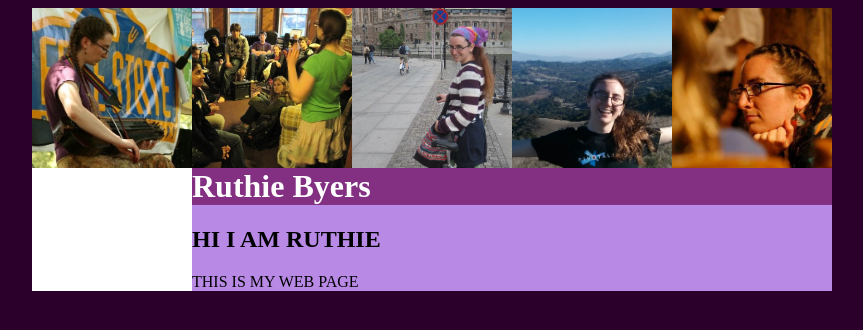
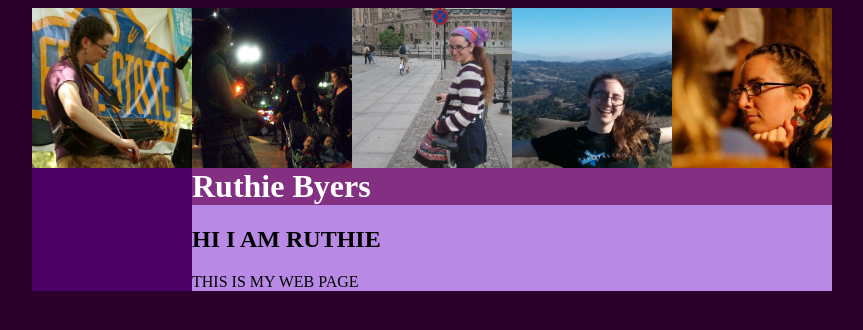
Before and after one commit to ruthie/ruthie.github.io, a Jekyll site: the page built from index.md, in a window 1280 px wide. Shown: the top 330 px of the page, without its empty margins (208-1071 px from the left). Built offline with Jekyll 4.4.1, drawn with Linux system fonts in a browser that asks for light colours.

Commit message:
Change picture and sidebar color
futz futz futz

```diff
--- a/_includes/pictures.html
+++ b/_includes/pictures.html
@@ -1,6 +1,6 @@
 <table>
 <img src="/nyckelharpa_stage.jpg" class="header">
-<img src="/murph_story_telling.jpg" class="header">
+<img src="/night_fiddle.jpg" class="header">
 <img src="/sweden_bike.jpg" class="header">
 <img src="/tilden_forward.jpg" class="header">
 <img src="/thoughtful_head.jpg" class="header">
--- a/ruthie.css
+++ b/ruthie.css
@@ -35,5 +35,5 @@ td.nospace{
 
 .sidebar{
     width: 160px;
-    background-color: #FFFFFF
+    background-color: #4C0066
 }
```
Also changed, not shown: night_fiddle.jpg (added).
